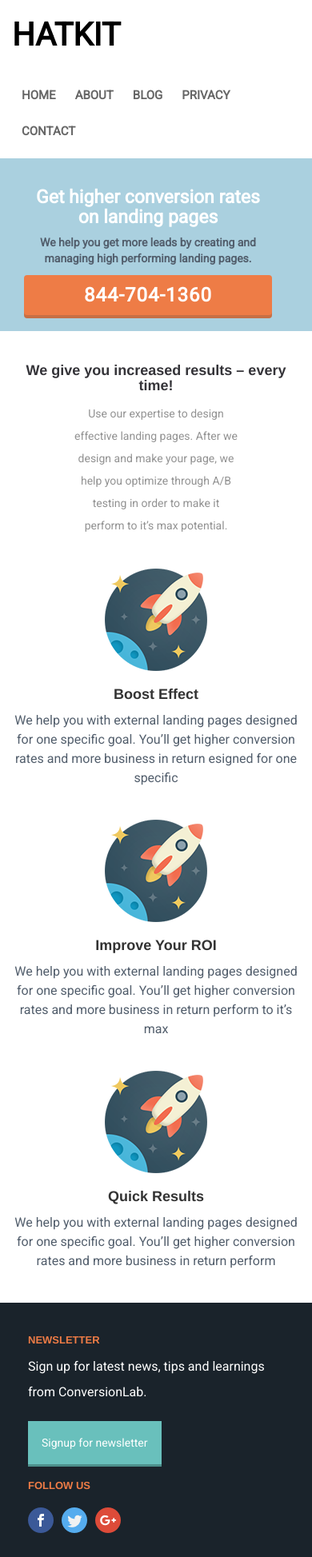
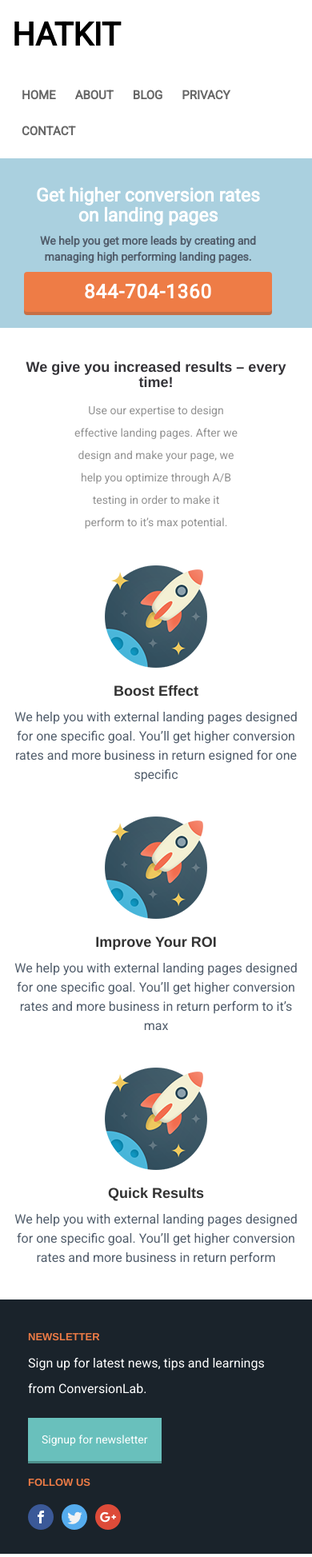
Before and after one commit to tonyseel/blog.hatkit.com, a Jekyll site: the page built from _posts/mobiletwo/2024-06-09-mobiletwo.md, in a window 390 px wide. Shown: the whole page at 80% size. Built offline with Jekyll 4.4.1, drawn with Linux system fonts in a browser that asks for light colours; nearby versions of some CDN libraries; library files that are not in the unit come from our copies.

Commit message:
margin 8px

```diff
--- a/css/mobiletwo/responsive.css
+++ b/css/mobiletwo/responsive.css
@@ -8,8 +8,8 @@
 {
 	.banner img{display:none}
 	.banner-content{text-align:center;display:inline-block;margin:0 auto}
-	.banner-content h3{text-align:center;font-size:23px;margin-top:15px;}
-	.banner-content h5{text-align:center;font-size:14px;line-height:1.4em;   margin-bottomm:8px;}
+	.banner-content h3{text-align:center;font-size:23px;margin-top:13px;}
+	.banner-content h5{text-align:center;font-size:14px;line-height:1.4em;margin-bottom:8px;}
 	.banner-content a{padding: 11px 16px;font-size: 14px;color:#fff;text-align:center;
     margin: 0 auto;
     display: block;
```
